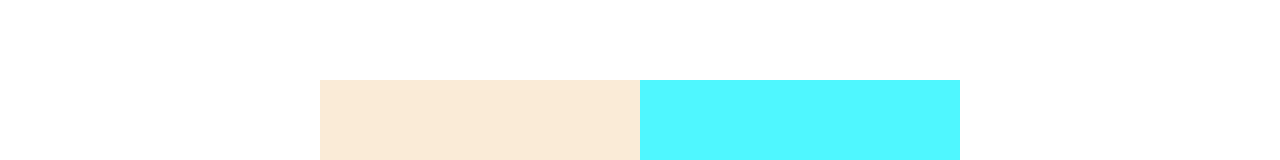
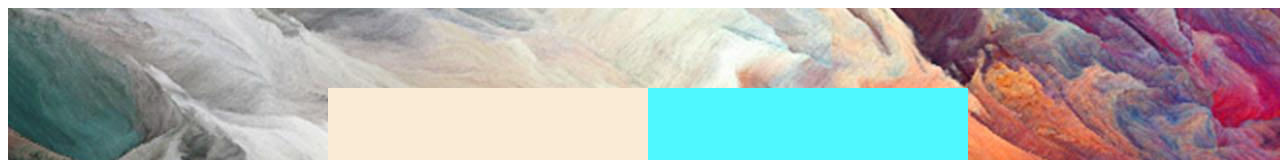
Before and after one commit to sece1024/something-angular-project, an Angular app in the folder first-angular-app/: page /login in a window 1280 px wide. Shown: the top 160 px of the page. Built offline with nearby package versions, Linux system fonts and the light colour scheme.

Commit message:
style: add background image

```diff
--- a/first-angular-app/src/app/page/login-page/login-page.component.scss
+++ b/first-angular-app/src/app/page/login-page/login-page.component.scss
@@ -1,4 +1,10 @@
 .login-container-body{
+  width: 100%;
+  height: 100%;
+  margin: 0;
+  padding: 0;
+  position: absolute;
+  background: url('../../../assets/background-login-page.jpg');
   .login-container {
     display: flex;
     flex-direction: row;
```
Also changed, not shown: first-angular-app/src/assets/background-login-page.jpg (added).
